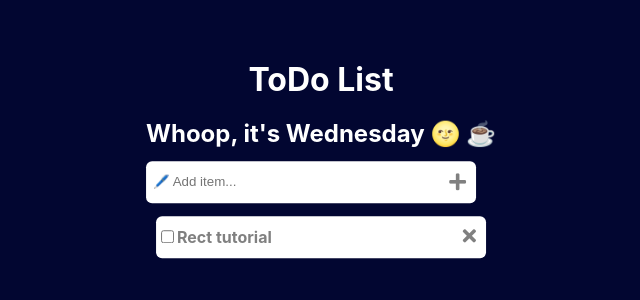
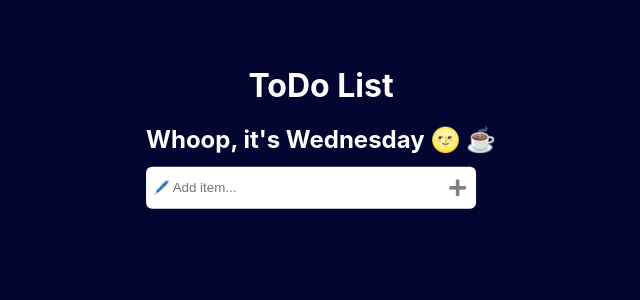
Before and after one commit to abidta/todo-react, a React (Create React App) app: page / in a window 1280 px wide. Shown: the top 300 px of the page, without its empty margins (319-959 px from the left). Built offline with nearby package versions, Linux system fonts and the light colour scheme.

Commit message:
Adding todos

```diff
--- a/src/App.js
+++ b/src/App.js
@@ -1,6 +1,9 @@
-import './App.css';
+import "./App.css";
+import { useState } from "react";
 
 function App() {
+  const [toDos, setToDos] = useState([]);
+  const [toDo, setToDo] = useState("");
   return (
     <div className="app">
       <div className="mainHeading">
@@ -11,20 +14,40 @@ function App() {
         <h2>Whoop, it's Wednesday 🌝 ☕ </h2>
       </div>
       <div className="input">
-      <input type="text" placeholder="🖊️ Add item..." />
-      <i className="fas fa-plus"></i>
+        <input
+          value={toDo}
+          onChange={(e) => {
+            setToDo(e.target.value);
+          }}
+          type="text"
+          placeholder="🖊️ Add item..."
+        />
+        <i
+          onClick={(e) => {
+            setToDos([
+              ...toDos,
+              { title: toDo, id: Date.now(), status: false },
+            ]);
+            setToDo("");
+          }}
+          className="fas fa-plus"
+        ></i>
       </div>
+      {toDos.map((todoObj) => {
+        return (
           <div className="todos">
             <div className="todo">
               <div className="left">
                 <input type="checkbox" name="" id="" />
-          <p>Rect tutorial</p>
+                <p>{todoObj.title}</p>
               </div>
               <div className="right">
                 <i className="fas fa-times"></i>
               </div>
             </div>
           </div>
+        );
+      })}
     </div>
   );
 }
```
Lines whose indentation alone changed are shown as unchanged.
